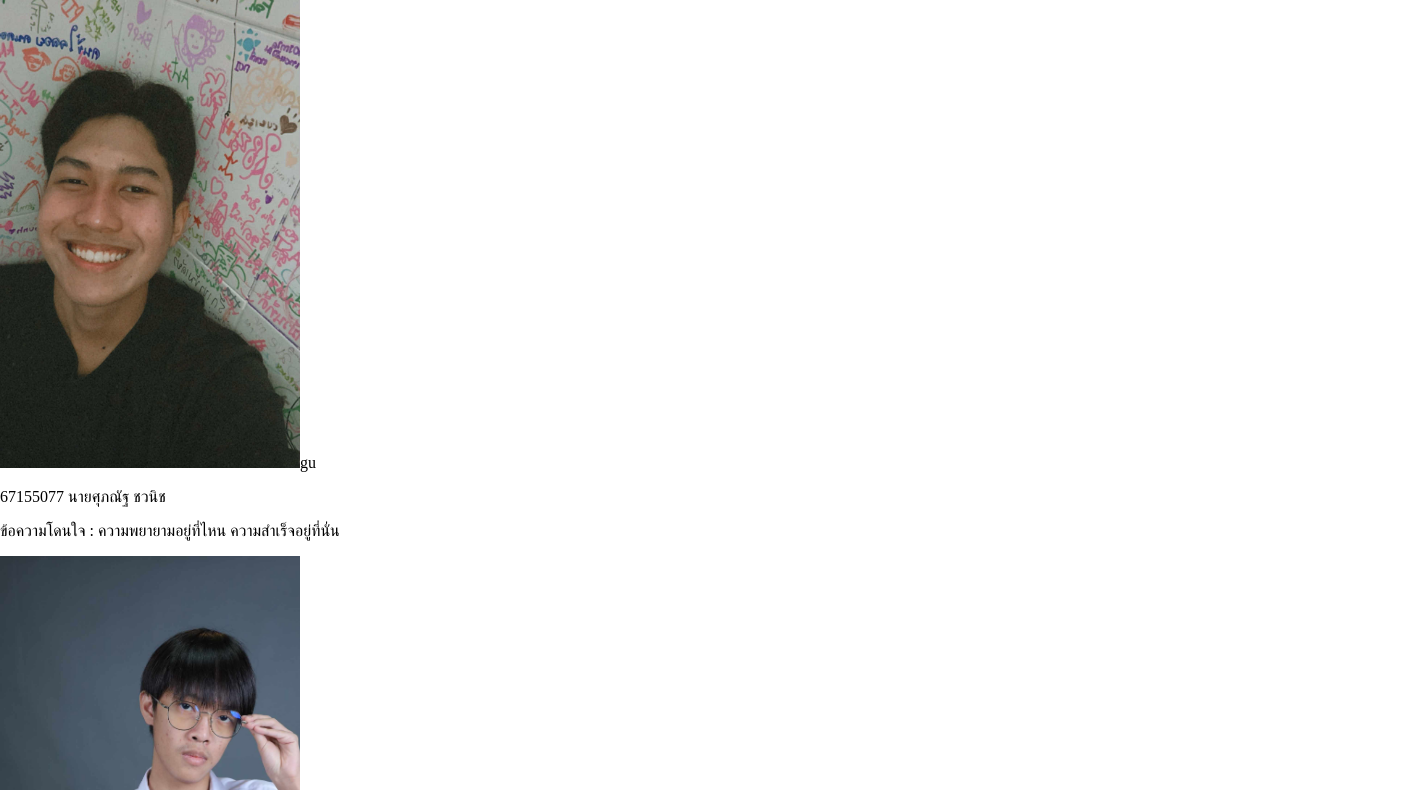
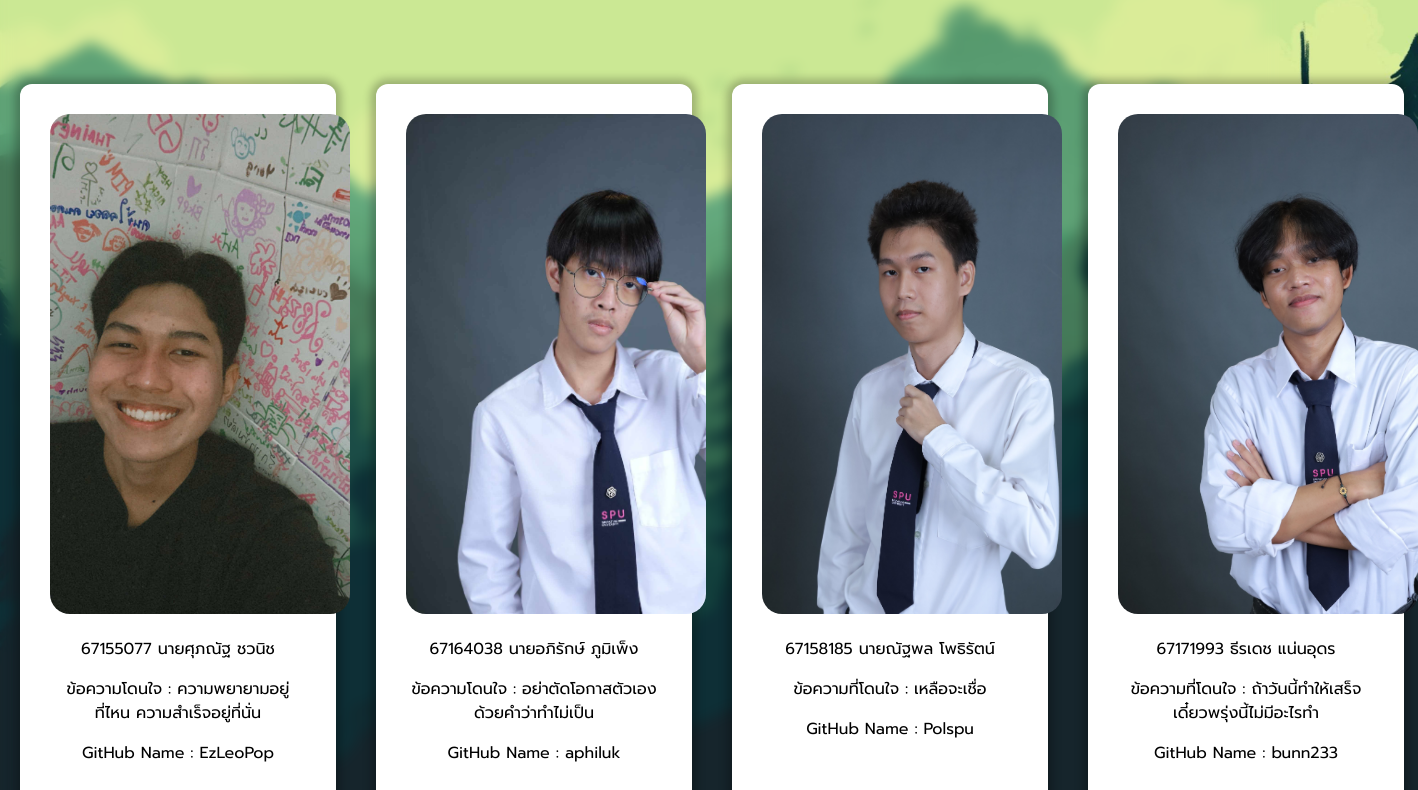
Before and after one commit to EzLeoPop/profileTeam, a plain HTML site: page index.html in a window 1280 px wide. Shown: the part 145-935 px from the top of the page, 1418 px wide, since content can reach past the window. Drawn offline with Linux system fonts and the light colour scheme.

Commit message:
67155077 ศุภณัฐ

```diff
--- a/index.html
+++ b/index.html
@@ -9,6 +9,7 @@
 </head>
 
 <body>
+
     <div class="Header">
         <h1>Team Profile</h1>
     </div>
@@ -18,26 +19,31 @@
         <div class="container">
 
             <div class="person-1 person">
-                <img src="/profileTeam/gainpicture.jpg" alt="" width="300px">gu
+                <img src="asset/gainpicture.jpg" alt="" width="300px" height="500px">
                 <p>67155077 นายศุภณัฐ ชวนิช</p>
                 <p>ข้อความโดนใจ : ความพยายามอยู่ที่ไหน ความสำเร็จอยู่ที่นั่น </p>
-
+                <p>GitHub Name : EzLeoPop</p>
             </div>
 
             <div class="person-2 person">
-                <img src="/profileTeam/tlepicture.jpg" alt="" width="300px">
+                <img src="asset/tlepicture.jpg" alt="" width="300px" height="500px">
                 <p>67164038 นายอภิรักษ์ ภูมิเพ็ง</p>
                 <p>ข้อความโดนใจ : อย่าตัดโอกาสตัวเอง ด้วยคำว่าทำไม่เป็น </p>
+                <p>GitHub Name : aphiluk</p>
+            </div>
+
                 <div class="person-3 person">
-                    <img src="/profileTeam/stdempimg.jpeg" alt="" class="imgperson-3" style="width: 300px;"><br>
-                    <h2>67158185 นายณัฐพล โพธิรัตน์</h2>
-                    <h3>ข้อความที่โดนใจ : เหลือจะเชื่อ<h3>
+                    <img src="asset/stdempimg.jpeg" alt="" style="width: 300px;" height="500px">
+                    <p>67158185 นายณัฐพล โพธิรัตน์</p>
+                    <p>ข้อความที่โดนใจ : เหลือจะเชื่อ<p>
+                    <p>GitHub Name : Polspu</p>
                 </div>
 
                 <div class="person-4 person">
-                    <img src="bankpicture.jpg" alt="bank" width="300px">
+                    <img src="asset/bankpicture.jpg" alt="bank" width="300px" height="500px">
                     <p>67171993 ธีรเดช แน่นอุดร</p>
                     <p>ข้อความที่โดนใจ : ถ้าวันนี้ทำให้เสร็จเดี๋ยวพรุ่งนี้ไม่มีอะไรทำ</p>
+                    <p>GitHub Name : bunn233</p>
                 </div>
 
             </div>
--- a/style.css
+++ b/style.css
@@ -1,5 +1,37 @@
+@import url('https://fonts.googleapis.com/css2?family=Prompt:ital,wght@0,100;0,200;0,300;0,400;0,500;0,600;0,700;0,800;0,900;1,100;1,200;1,300;1,400;1,500;1,600;1,700;1,800;1,900&display=swap');
+
 body {
     margin: 0;
     padding: 0;
     box-sizing: border-box;
+    font-family: "Prompt", sans-serif;
+    font-weight: 400;
+    font-style: normal;
+    background: url(asset/bg.jpg);
+    background-position: center;
+    background-size: cover;
+    backdrop-filter: blur(7px);
 }
+
+.container {
+    display: flex;
+}
+
+.Header {
+    text-align: center;
+    margin: 5rem;
+}
+
+.person {
+    width: 20%;
+    text-align: center;
+    padding: 30px;
+    margin: 20px;
+    border-radius: 12px;
+    box-shadow: 0 0 8px 5px rgba(0, 0, 0, 0.247);
+    background-color: white;
+}
+
+.person img {
+    border-radius: 20px;
+}
```
Also changed, not shown: asset/bankpicture.jpg (renamed from bankpicture.jpg), asset/bg.jpg (added), asset/gainpicture.jpg (renamed from gainpicture.jpg), asset/stdempimg.jpeg (renamed from stdempimg.jpeg), asset/tlepicture.jpg (renamed from tlepicture.jpg).
